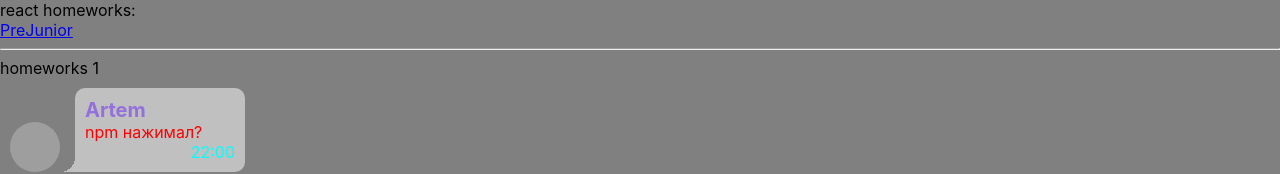
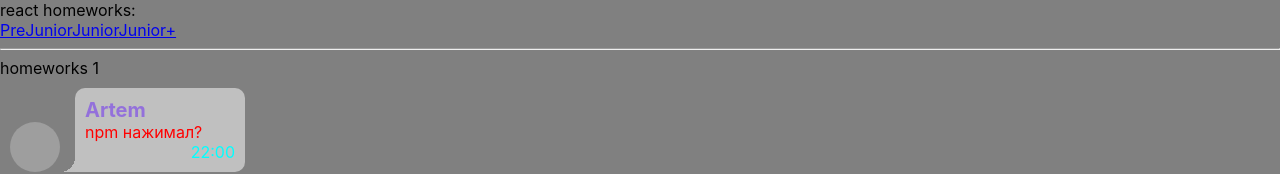
Before and after one commit to PasterIvan/homeworks-by-ignat, a React (Create React App) app: page /#/pre-junior in a window 1280 px wide. Shown: the top 174 px of the page. Built offline with nearby package versions, Linux system fonts and the light colour scheme; grey boxes are pictures that could not be loaded.

Commit message:
HW5 add Junior and JuniorPlus

```diff
--- a/package.json
+++ b/package.json
@@ -11,6 +11,7 @@
     "@types/node": "^16.7.13",
     "@types/react": "^17.0.20",
     "@types/react-dom": "^17.0.9",
+    "@types/uuid": "^8.3.4",
     "react": "^17.0.2",
     "react-dom": "^17.0.2",
     "react-router-dom": "^6.3.0",
--- a/src/p2-homeworks/h3/HW3.tsx
+++ b/src/p2-homeworks/h3/HW3.tsx
@@ -1,6 +1,7 @@
 import React, {useState} from 'react'
+import { v1 } from 'uuid'
 import GreetingContainer from './GreetingContainer'
-import {v1} from "uuid";
+
 
 // types
 export type UserType = {
--- a/src/p2-homeworks/h5-rrd-v6/Header.tsx
+++ b/src/p2-homeworks/h5-rrd-v6/Header.tsx
@@ -7,6 +7,8 @@ function Header() {
         <div>
             {/*// add NavLinks*/}
             <NavLink to={PATH.PRE_JUNIOR}>PreJunior</NavLink>
+            <NavLink to={PATH.JUNIOR}>Junior</NavLink>
+            <NavLink to={PATH.Junior_Plus}>Junior+</NavLink>
         </div>
     )
 }
--- a/src/p2-homeworks/h5-rrd-v6/Pages.tsx
+++ b/src/p2-homeworks/h5-rrd-v6/Pages.tsx
@@ -2,9 +2,13 @@ import React from 'react'
 import {Navigate, Route, Routes } from 'react-router-dom'
 import PreJunior from './pages/PreJunior'
 import Error404 from "./pages/Error404";
+import Junior from './pages/Junior';
+import JuniorPlus from './pages/JuniorPlus';
 
 export const PATH = {
     PRE_JUNIOR: '/pre-junior',
+    JUNIOR: '/junior',
+    Junior_Plus: '/junior_plus'
     // add paths
 }
 
@@ -18,6 +22,8 @@ function Pages() {
                 <Route path={'/'} element={<Navigate to={PATH.PRE_JUNIOR}/>}/>
 
                 <Route path={PATH.PRE_JUNIOR} element={<PreJunior/>}/>
+                <Route path={PATH.JUNIOR} element={<Junior/>}/>
+                <Route path={PATH.Junior_Plus} element={<JuniorPlus/>}/>
                 // add routes
 
                 он отрисуется если пользователь захочет попасть на несуществующую страницу
--- /dev/null
+++ b/src/p2-homeworks/h5-rrd-v6/pages/Junior.tsx
@@ -0,0 +1,12 @@
+import React from 'react'
+
+
+function Junior() {
+    return (
+        <div>
+            Junior
+        </div>
+    )
+}
+
+export default Junior
--- /dev/null
+++ b/src/p2-homeworks/h5-rrd-v6/pages/JuniorPlus.tsx
@@ -0,0 +1,11 @@
+import React from 'react'
+
+function JuniorPlus() {
+    return (
+        <div>
+            Junior+
+        </div>
+    )
+}
+
+export default JuniorPlus
```
Also changed, not shown: 1 other file (tests, documents, lock files or other folders).
